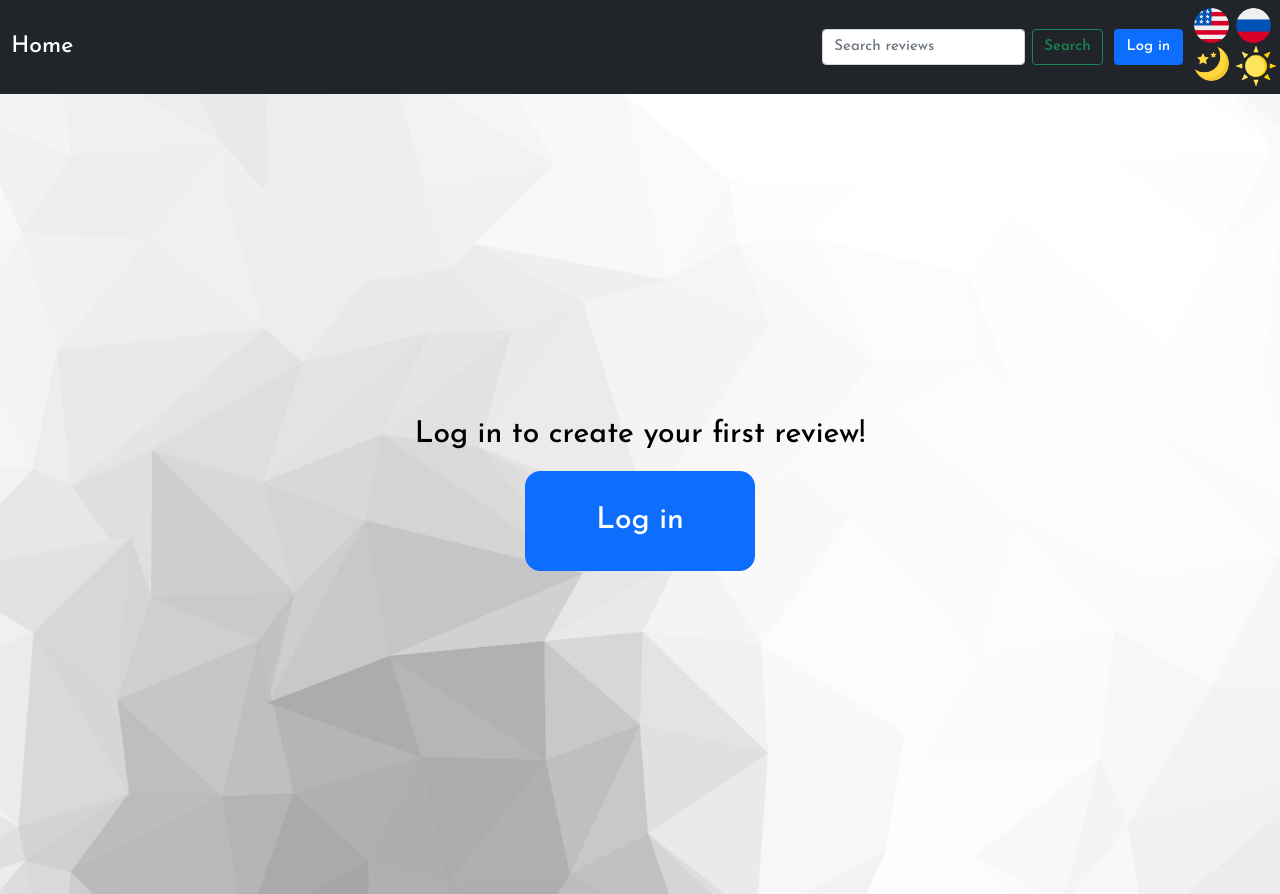
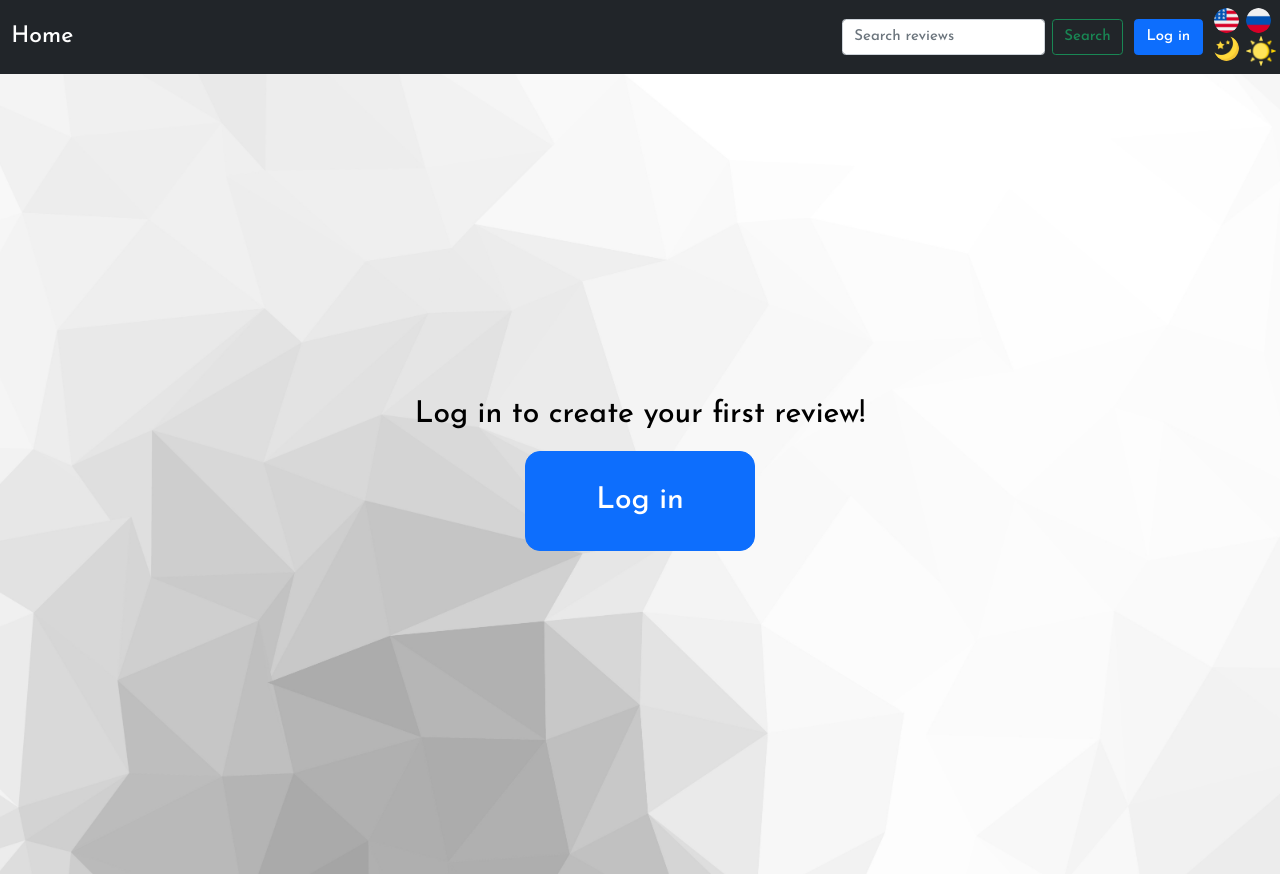
Before and after one commit to DanilaKuzmiankou/RecSocNet, a React (Create React App) app in the folder client/: page /profile in a window 1280 px wide. Built offline with nearby package versions, Linux system fonts and the light colour scheme; no server answers; what i18next-xhr-backend would draw is missing.

Commit message:
Re-worked RecommendationsPage.js menu, added animations to ProfilePage.js buttons, added links to ProfilePage.js in Review.js

```diff
--- a/client/src/components/NavBarToolsPanel/NavBarToolsPanel.js
+++ b/client/src/components/NavBarToolsPanel/NavBarToolsPanel.js
@@ -51,8 +51,8 @@ export const NavBarToolsPanel = () => {
         <Col md={'auto'} className='p-0 pe-2'>
           <Image
             src={unitedStatesFlag}
-            height={35}
-            width={35}
+            height={25}
+            width={25}
             roundedCircle={true}
             onClick={setEngLanguage}
           />
@@ -60,8 +60,8 @@ export const NavBarToolsPanel = () => {
         <Col md={'auto'} className='p-0'>
           <Image
             src={russiaFlag}
-            height={35}
-            width={35}
+            height={25}
+            width={25}
             roundedCircle={true}
             onClick={setRuLanguage}
           />
@@ -71,8 +71,8 @@ export const NavBarToolsPanel = () => {
         <Col md={'auto'} className='p-0 pe-2 pt-1'>
           <Image
             src={moon}
-            height={35}
-            width={35}
+            height={25}
+            width={25}
             roundedCircle={true}
             onClick={setDarkBackground}
           />
@@ -80,8 +80,8 @@ export const NavBarToolsPanel = () => {
         <Col md={'auto'} className='p-0 pe-1 pt-1'>
           <Image
             src={sun}
-            height={40}
-            width={40}
+            height={30}
+            width={30}
             roundedCircle={true}
             onClick={setLightBackground}
           />
--- a/client/src/pages/RecommendationsPage/RecommendationsPage.js
+++ b/client/src/pages/RecommendationsPage/RecommendationsPage.js
@@ -145,7 +145,7 @@ export const RecommendationsPage = () => {
     <span
       key={tag.value}
       style={{
-        fontSize: `${size / 2}em`,
+        fontSize: `${size / 2.5}em`,
         margin: '3px',
         padding: '3px',
         display: 'inline-block',
```
